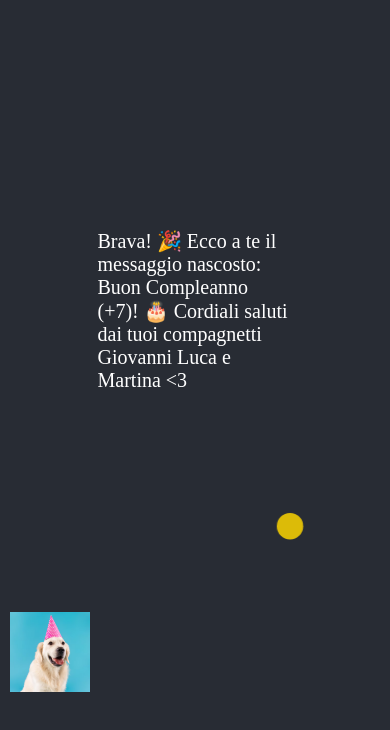
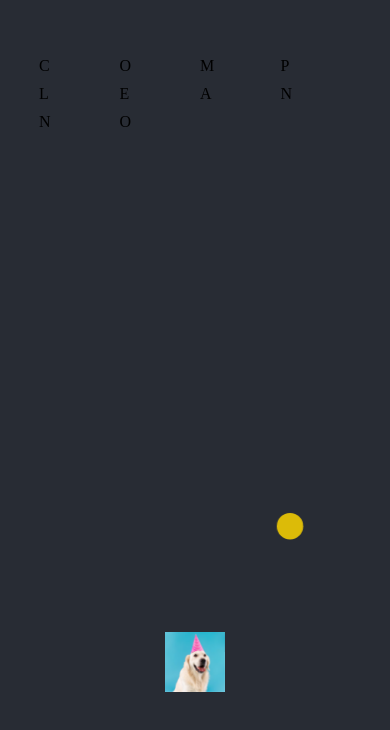
Before and after one commit to tinamirtillo/wordle-auguri, a plain HTML site: page index.html in a window 390 px wide. Shown: the part 112-842 px from the top of the page. Drawn offline with Linux system fonts and the light colour scheme.

Commit message:
Add files via upload

```diff
--- a/index.html
+++ b/index.html
@@ -7,17 +7,19 @@
     <link rel="stylesheet" href="styles.css">
 </head>
 <body>
-
-    <!-- Griglia per il gioco -->
+    <!-- Griglia di gioco -->
     <div id="grid"></div>
 
     <!-- Messaggio di auguri -->
-    <div id="message">Brava! 🎉 Ecco a te il messaggio nascosto: Buon Compleanno (+7)! 🎂 Cordiali saluti dai tuoi compagnetti Giovanni Luca e Martina <3</div>
+    <div id="message" class="hidden">Brava! 🎉 Ecco a te il messaggio nascosto: Buon Compleanno (+7)! 🎂 Cordiali saluti dai tuoi compagnetti Giovanni Luca e Martina <3</div>
 
     <!-- Immagini dei cagnolini -->
     <img src="dog1.png" class="dog" alt="cagnolino" />
     <img src="dog2.png" class="dog" alt="cagnolino" />
 
+    <!-- Fuochi d'artificio -->
+    <div id="fireworks"></div>
+
     <script src="script.js"></script>
 </body>
 </html>
--- a/script.js
+++ b/script.js
@@ -8,58 +8,42 @@ function createFirework() {
     firework.style.top = `${Math.random() * window.innerHeight}px`;
 
     // Aggiungi il fuoco d'artificio alla pagina
-    document.body.appendChild(firework);
+    document.getElementById('fireworks').appendChild(firework);
 
     // Rimuovi il fuoco d'artificio dopo che l'animazione è finita
     setTimeout(() => {
         firework.remove();
-    }, 1000); // Durata dell'animazione dei fuochi d'artificio
+    }, 1000);
 }
 
 // Genera fuochi d'artificio ogni 0.5 secondi
 setInterval(createFirework, 500);
 
-// Funzione per adattare gli elementi in modo responsive
-function adjustForMobile() {
-    // Ridurre la dimensione dei cagnolini sui telefoni
-    const dogs = document.querySelectorAll('.dog');
-    dogs.forEach(dog => {
-        dog.style.width = '80px';   // Aumenta la dimensione dei bassotti
-        dog.style.left = '10px';     // Posizione più centrata
-        dog.style.bottom = '40px';  // Posiziona i bassotti più in basso
-    });
-
-    // Cambiare la dimensione dei fuochi d'artificio e renderli più visibili
-    const fireworks = document.querySelectorAll('.firework');
-    fireworks.forEach(firework => {
-        firework.style.width = '15px';    // Aumentare la dimensione
-        firework.style.height = '15px';
-        firework.style.backgroundColor = 'gold';  // Colore più visibile
-        firework.style.animationDuration = '1s';   // Velocità dell'animazione
-    });
-
-    // Modifica la posizione del messaggio per dispositivi mobili
-    const message = document.getElementById('message');
-    if (message) {
-        message.style.fontSize = '20px';  // Aumentare la leggibilità del messaggio
-    }
-
-    // Modifica il layout della griglia per avere più spazio
-    const grid = document.getElementById('grid');
-    if (grid) {
-        grid.style.gridTemplateColumns = 'repeat(3, 50px)';  // Mostra solo 3 lettere per riga su dispositivi mobili
+// Funzione che verifica la parola e mostra il messaggio di auguri
+function checkWordCompletion(word) {
+    if (word.toLowerCase() === "compleanno") {  // Modifica la parola da indovinare
+        document.getElementById('message').classList.remove('hidden');
     }
 }
 
-// Funzione che verifica la dimensione dello schermo
-function checkForResponsiveDesign() {
-    if (window.innerWidth <= 600) {
-        adjustForMobile();  // Attiva le modifiche per dispositivi mobili
-    }
+// Funzione per gestire la griglia di gioco
+function createGameGrid() {
+    const grid = document.getElementById('grid');
+    const letters = ['C', 'O', 'M', 'P', 'L', 'E', 'A', 'N', 'N', 'O'];  // Parola da indovinare
+    letters.forEach((letter) => {
+        const div = document.createElement('div');
+        div.textContent = letter;
+        div.classList.add('letter-box');
+        grid.appendChild(div);
+    });
 }
 
-// Verifica se il design è responsivo ogni volta che la finestra cambia dimensione
-window.addEventListener('resize', checkForResponsiveDesign);
+// Chiamare la funzione che crea la griglia all'inizio
+createGameGrid();
 
-// Chiamata iniziale per verificare la dimensione della finestra
-checkForResponsiveDesign();
+// Modificare il comportamento in base alle interazioni o risultati del gioco
+// Esegui il check dopo che la parola è stata completata
+document.querySelector('#grid').addEventListener('click', function() {
+    // Simulazione di completamento parola
+    checkWordCompletion("Compleanno");  // Controlla la parola indovinata
+});
--- a/styles.css
+++ b/styles.css
@@ -8,18 +8,25 @@ body {
     background-color: #282c34;
     height: 100vh;
     overflow: hidden;
-    position: relative; /* Assicurati che tutto venga visualizzato sopra il corpo */
+    position: relative;
 }
 
 /* Messaggio di auguri */
 #message {
-    position: fixed;         /* Blocca il messaggio in posizione fissa */
-    top: 50%;                /* Centra verticalmente */
-    left: 50%;               /* Centra orizzontalmente */
-    transform: translate(-50%, -50%); /* Centra perfettamente */
-    font-size: 24px;         /* Modifica la dimensione del font */
-    color: #fff;             /* Colore del testo */
-    z-index: 1000;           /* Porta il messaggio sopra gli altri elementi */
+    position: fixed;
+    top: 50%;
+    left: 50%;
+    transform: translate(-50%, -50%);
+    font-size: 24px;
+    color: #fff;
+    z-index: 1000;
+    text-align: center;
+    display: none; /* Inizialmente nascosto */
+}
+
+/* Nascondi il messaggio se non completato */
+.hidden {
+    display: none;
 }
 
 /* Fuochi d'artificio */
@@ -47,38 +54,37 @@ body {
 .dog {
     position: fixed;
     width: 80px;
-    bottom: 40px;    /* Posizionato più in basso */
-    left: 10px;      /* Posizione più centrata */
-    z-index: 500;    /* Assicurati che non copra il messaggio */
+    bottom: 40px;
+    z-index: 500;
 }
 
 /* Griglia di lettere per il gioco */
 #grid {
     display: grid;
-    grid-template-columns: repeat(5, 1fr); /* 5 colonne di default */
+    grid-template-columns: repeat(5, 1fr);
     gap: 10px;
     z-index: 10;
-    position: absolute; /* Posiziona la griglia sopra il corpo */
-    top: 20%; /* Posizione della griglia in alto */
-    width: 80%; /* Larghezza della griglia */
+    position: absolute;
+    top: 20%;
+    width: 80%;
 }
 
-/* Modifiche per il responsive design (mobile) */
+/* Modifiche per il responsive design */
 @media (max-width: 600px) {
     #grid {
-        grid-template-columns: repeat(4, 1fr); /* 4 colonne su schermi piccoli */
+        grid-template-columns: repeat(4, 1fr);
     }
 
     #message {
-        font-size: 18px;  /* Font più piccolo su dispositivi mobili */
+        font-size: 18px;
     }
 
     .dog {
-        width: 60px;     /* Ridurre le dimensioni dei bassotti su mobile */
+        width: 60px;
     }
 
     .firework {
-        width: 20px;     /* Aumenta la dimensione dei fuochi d'artificio */
+        width: 20px;
         height: 20px;
     }
 }
```
